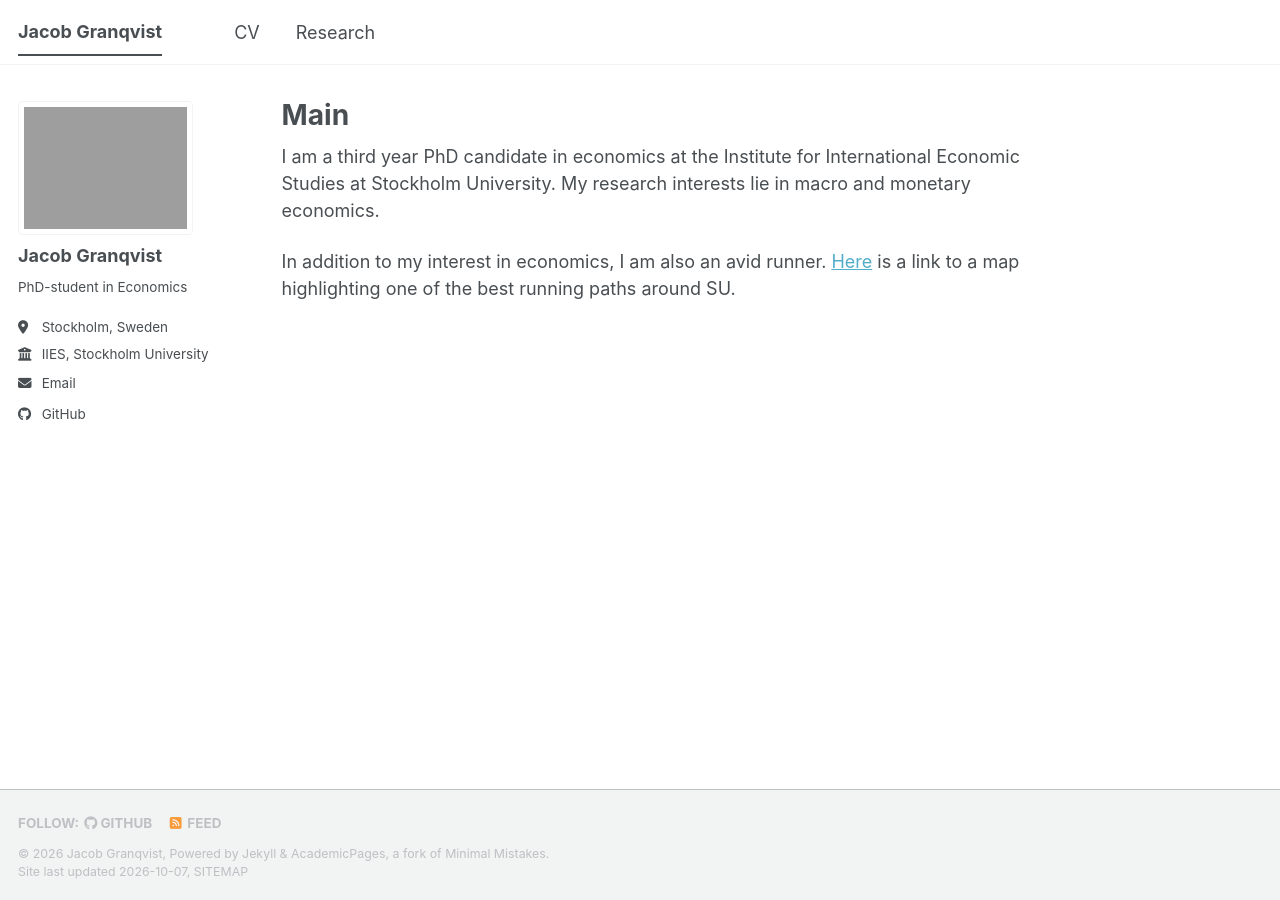
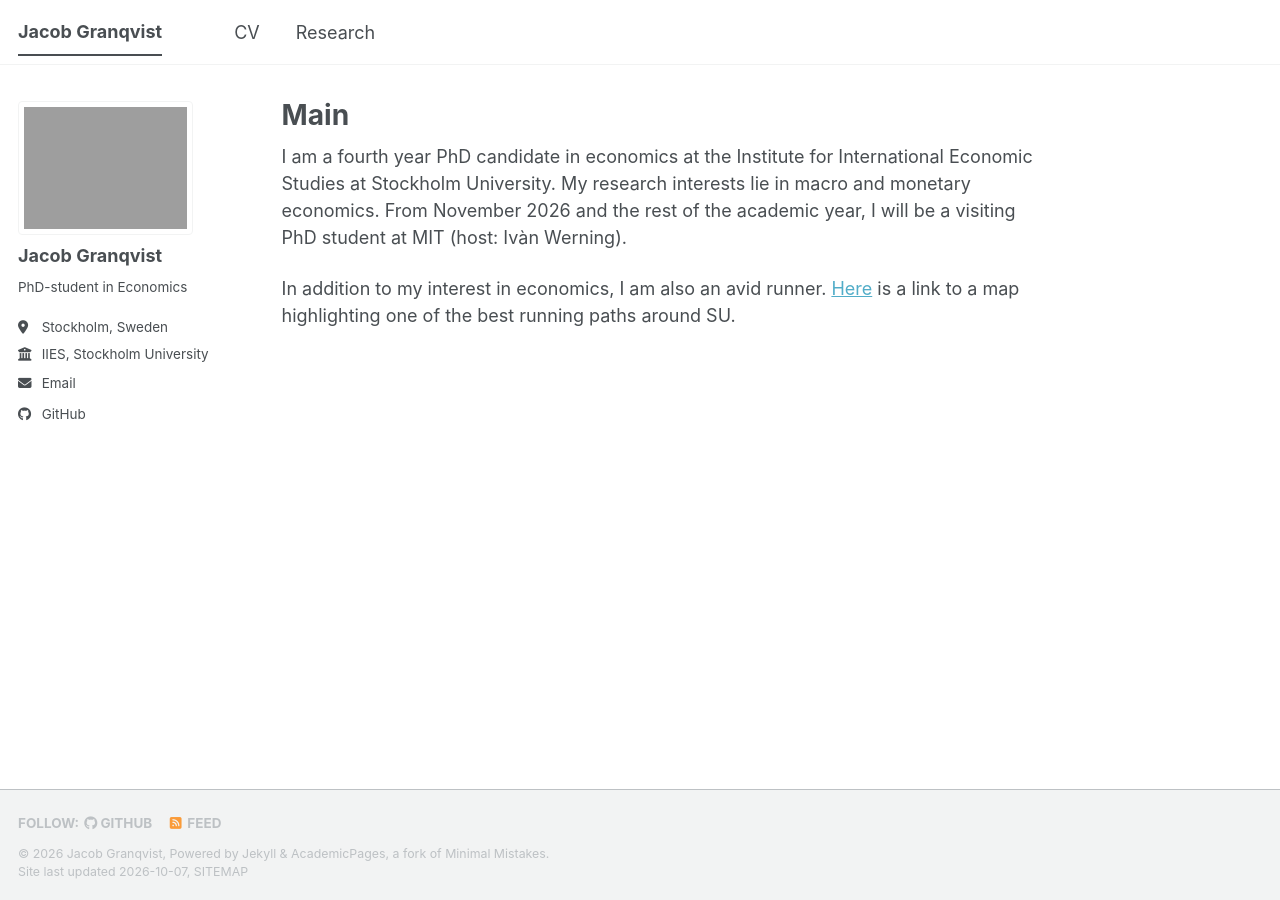
Before and after one commit to jacobgra/jacobgra.github.io, a Jekyll site: the page built from _pages/about.md, in a window 1280 px wide. Built offline with Jekyll 4.4.1, drawn with Linux system fonts in a browser that asks for light colours; a script bundle is joined from its source files by our own code; library files that are not in the unit come from our copies.

Commit message:
Update PhD candidate year and visiting plans
Updated academic status and added future plans for visiting PhD position.

```diff
--- a/_pages/about.md
+++ b/_pages/about.md
@@ -6,6 +6,6 @@ redirect_from:
   - /about/
   - /about.html
 ---
-I am a third year PhD candidate in economics at the Institute for International Economic Studies at Stockholm University. My research interests lie in macro and monetary economics.
+I am a fourth year PhD candidate in economics at the Institute for International Economic Studies at Stockholm University. My research interests lie in macro and monetary economics. From November 2026 and the rest of the academic year, I will be a visiting PhD student at MIT (host: Ivàn Werning).
 
 In addition to my interest in economics, I am also an avid runner. [Here](/running-routes/) is a link to a map highlighting one of the best running paths around SU.
```
